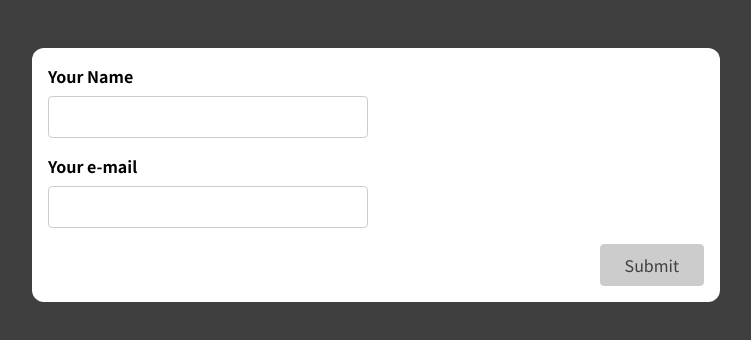
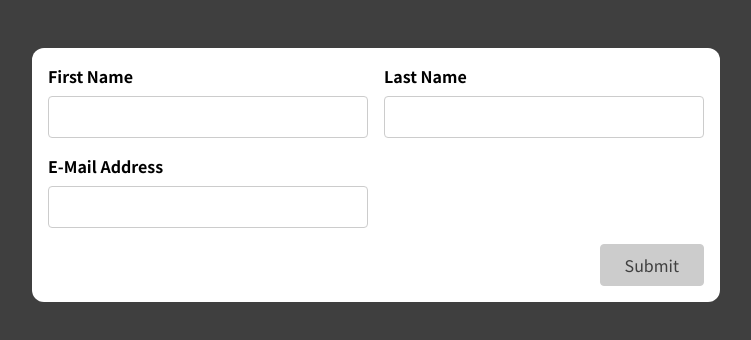
Before and after one commit to HLEDYA/forms-app, a React (Create React App) app: page / in a window 1280 px wide. Shown: the top 340 px of the page, without its empty margins (264-1015 px from the left). Built offline with nearby package versions, Linux system fonts and the light colour scheme.

Commit message:
applying useInput hooks to a new form

```diff
--- a/src/App.js
+++ b/src/App.js
@@ -1,9 +1,9 @@
-import SimpleInput from './components/SimpleInput';
+import BasicForm from "./components/BasicForm";
 
 function App() {
   return (
     <div className="app">
-      <SimpleInput />
+      <BasicForm />
     </div>
   );
 }
--- a/src/components/BasicForm.js
+++ b/src/components/BasicForm.js
@@ -1,22 +1,107 @@
+import useInput from "../hooks/use-input";
+
+const isNotEmpty = (value) => value.trim() !== "";
+const isEmail = (value) => value.includes("@");
+
 const BasicForm = (props) => {
+  const {
+    value: firstNameValue,
+    isValid: isFirstNameValid,
+    hasError: hasFirstNameError,
+    inputHandler: firstNameInputHandler,
+    blurHandler: firstNameBlurHandler,
+    reset: firstNameReset,
+  } = useInput(isNotEmpty);
+
+  const {
+    value: lastNameValue,
+    isValid: isLastNameValid,
+    hasError: hasLastNameError,
+    inputHandler: lastNameInputHandler,
+    blurHandler: lastNameBlurHandler,
+    reset: lastNameReset,
+  } = useInput(isNotEmpty);
+
+  const {
+    value: emailValue,
+    isValid: isEmailValid,
+    hasError: hasEmailError,
+    inputHandler: emailInputHandler,
+    blurHandler: emailBlurHandler,
+    reset: emailReset,
+  } = useInput(isEmail);
+
+  let isFormValid = false;
+  if (isFirstNameValid && isLastNameValid && isEmailValid) isFormValid = true;
+
+  const submitHandler = (event) => {
+    event.preventDefault();
+
+    console.log("firstName: " + firstNameValue);
+    console.log("lastName: " + lastNameValue);
+    console.log("email: " + emailValue);
+
+    firstNameReset();
+    lastNameReset();
+    emailReset();
+  };
+
+  const firstNameClasses = hasFirstNameError
+    ? "form-control invalid"
+    : "form-control";
+
+  const lastNameClasses = hasLastNameError
+    ? "form-control invalid"
+    : "form-control";
+
+  const emailClasses = hasEmailError ? "form-control invalid" : "form-control";
+
   return (
-    <form>
-      <div className='control-group'>
-        <div className='form-control'>
-          <label htmlFor='name'>First Name</label>
-          <input type='text' id='name' />
+    <form onSubmit={submitHandler}>
+      <div className="control-group">
+        <div className={firstNameClasses}>
+          <label htmlFor="name">First Name</label>
+          <input
+            type="text"
+            id="name"
+            onChange={firstNameInputHandler}
+            onBlur={firstNameBlurHandler}
+            value={firstNameValue}
+          />
+          {hasFirstNameError && (
+            <p className="error-text">First Name cannot be empty</p>
+          )}
         </div>
-        <div className='form-control'>
-          <label htmlFor='name'>Last Name</label>
-          <input type='text' id='name' />
+
+        <div className={lastNameClasses}>
+          <label htmlFor="name">Last Name</label>
+          <input
+            type="text"
+            id="name"
+            onChange={lastNameInputHandler}
+            onBlur={lastNameBlurHandler}
+            value={lastNameValue}
+          />
+          {hasLastNameError && (
+            <p className="error-text">Last Name cannot be empty</p>
+          )}
         </div>
       </div>
-      <div className='form-control'>
-        <label htmlFor='name'>E-Mail Address</label>
-        <input type='text' id='name' />
+
+      <div className={emailClasses}>
+        <label htmlFor="name">E-Mail Address</label>
+        <input
+          type="text"
+          id="name"
+          onChange={emailInputHandler}
+          onBlur={emailBlurHandler}
+          value={emailValue}
+        />
+        {hasEmailError && <p className="error-text">Email must include @</p>}
       </div>
-      <div className='form-actions'>
-        <button>Submit</button>
+
+      <div className="form-actions">
+        <button disabled={!isFormValid}>Submit</button>
       </div>
     </form>
   );
```
